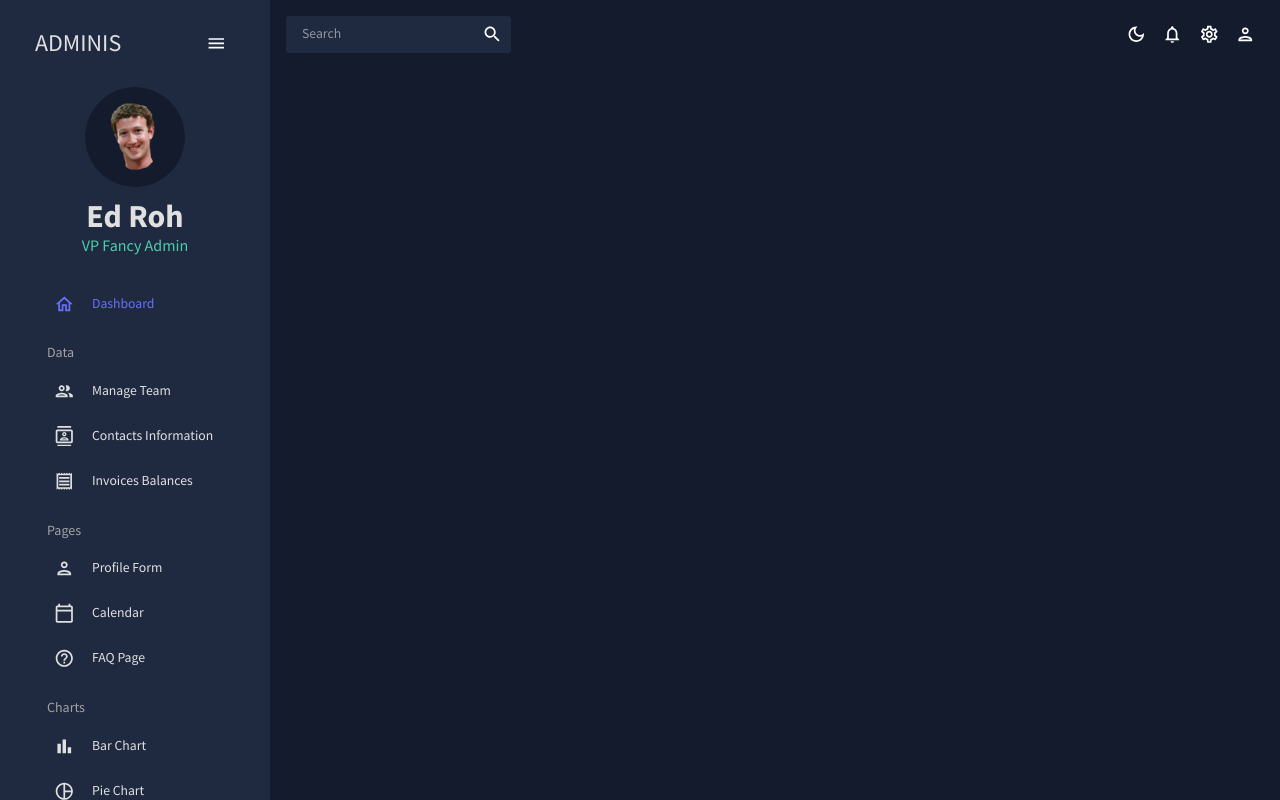
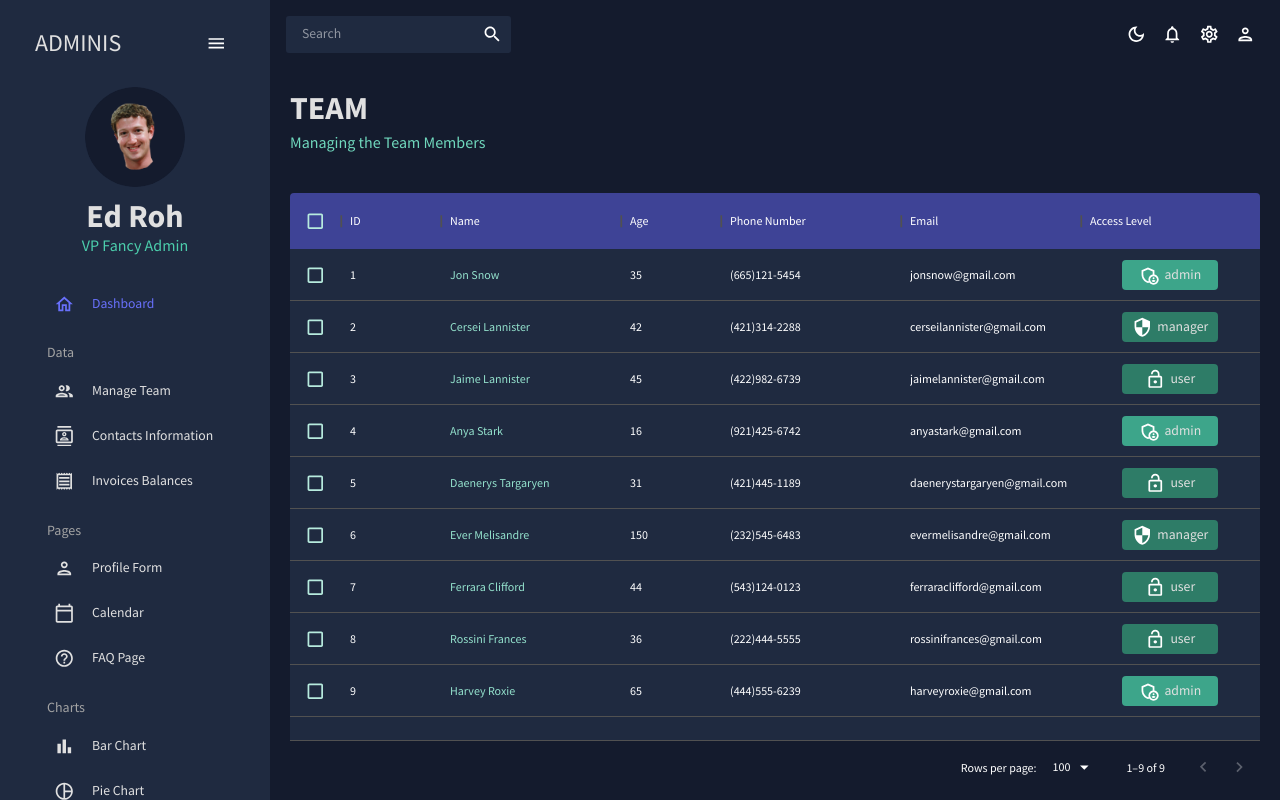
Before and after one commit to khalid7487/study, a React (Create React App) app in the folder React/react-admin-client/: page /team in a window 1280 px wide. Built offline with nearby package versions, Linux system fonts and the light colour scheme.

Commit message:
team manager done with data grid

```diff
--- a/React/react-admin-client/src/App.js
+++ b/React/react-admin-client/src/App.js
@@ -3,7 +3,7 @@
 import TopBar from "./views/global/topbar";
 import Sidebar from "./views/global/sidebar";
 import Dashboard from "./views/dashboard";
-// import Team from "./views/team";
+import Team from "./views/team";
 // import Invoices from "./views/invoices";
 // import Contacts from "./views/contacts";
 // import Bar from "./views/bar";
@@ -13,8 +13,6 @@
 // import FAQ from "./views/faq";
 // import Geography from "./views/geography";
 // import Calender from "./views/calender";
-
-
 
 import { ColorModeContext, useMode } from "./theme";
 import { CssBaseline, ThemeProvider } from "@mui/material";
@@ -33,8 +31,8 @@
             <TopBar setIsSidebar={setIsSidebar} />
             <Routes>
               <Route path="/" element={<Dashboard />} />
-              {/* <Route path="/team" element={<Team />} />
-              <Route path="/contacts" element={<Contacts />} />
+              <Route path="/team" element={<Team />} />
+              {/*<Route path="/contacts" element={<Contacts />} />
               <Route path="/invoices" element={<Invoices />} />
               <Route path="/form" element={<Form />} />
               <Route path="/bar" element={<Bar />} />
--- /dev/null
+++ b/React/react-admin-client/src/component/Header.jsx
@@ -0,0 +1,24 @@
+import { Typography, Box, useTheme } from "@mui/material";
+import { tokens } from "../theme";
+
+const Header = ({ title, subtitle }) => {
+   const theme = useTheme();
+   const colors = tokens(theme.palette.mode)
+   return (
+    <Box mb="30px">
+      <Typography
+        variant="h2"
+        color={colors.grey[100]}
+        fontWeight="bold"
+        sx={{ m: "0 0 5px 0" }}
+      >
+        {title}
+      </Typography>
+      <Typography variant="h5" color={colors.greenAccent[400]}>
+        {subtitle}
+      </Typography>
+    </Box>
+  );
+};
+
+export default Header;
--- a/React/react-admin-client/src/views/dashboard/index.jsx
+++ b/React/react-admin-client/src/views/dashboard/index.jsx
@@ -1,5 +1,14 @@
+import { Box } from "@mui/material";
+import Header from "../../component/Header";
 const Dashboard = () => {
-    return <div>Dashboard</div>;
-  };
+  return (
+    <Box m="20px">
+      {/* Header */}
+      <Box display="flex" justifyContent="space-between" alignItems="center">
+        <Header title="DASHBOARD" subtitle="Welcome to your dashboard" />
+      </Box>
+    </Box>
+  );
+};
 
-  export default Dashboard;
+export default Dashboard;
--- /dev/null
+++ b/React/react-admin-client/src/views/team/index.js
@@ -0,0 +1,105 @@
+import { Box, Typography, useTheme } from "@mui/material";
+import { DataGrid } from "@mui/x-data-grid";
+import { tokens } from "../../theme";
+import { mockDataTeam } from "../../data/mockData";
+import AdminPanelSettingsOutlinedIcon from "@mui/icons-material/AdminPanelSettingsOutlined";
+import LockOpenOutlinedIcon from "@mui/icons-material/LockOpenOutlined";
+import SecurityOutlinedIcon from "@mui/icons-material/SecurityOutlined";
+import Header from "../../component/Header";
+
+const Team = () => {
+  const theme = useTheme();
+  const colors = tokens(theme.palette.mode);
+  const columns = [
+    { field: "id", headerName: "ID" },
+    {
+      field: "name",
+      headerName: "Name",
+      flex: 1,
+      cellClassName: "name-column--cell",
+    },
+    {
+      field: "age",
+      headerName: "Age",
+      type: "number",
+      headerAlign: "left",
+      align: "left",
+    },
+    {
+      field: "phone",
+      headerName: "Phone Number",
+      flex: 1,
+    },
+    {
+      field: "email",
+      headerName: "Email",
+      flex: 1,
+    },
+    {
+      field: "accessLevel",
+      headerName: "Access Level",
+      flex: 1,
+      renderCell: ({ row: { access } }) => {
+        return (
+          <Box
+            width="60%"
+            m="0 auto"
+            p="5px"
+            display="flex"
+            justifyContent="center"
+            backgroundColor={
+              access === "admin"
+                ? colors.greenAccent[600]
+                : access === "manager"
+                ? colors.greenAccent[700]
+                : colors.greenAccent[700]
+            }
+            borderRadius="4px"
+          >
+            {access === "admin" && <AdminPanelSettingsOutlinedIcon />}
+            {access === "manager" && <SecurityOutlinedIcon />}
+            {access === "user" && <LockOpenOutlinedIcon />}
+            <Typography color={colors.grey[100]} sx={{ ml: "5px" }}>
+              {access}
+            </Typography>
+          </Box>
+        );
+      },
+    },
+  ];
+
+  return (
+    <Box m="20px">
+      <Header title="TEAM" subtitle="Managing the Team Members" />
+      <Box
+        m="40px 0 0 0"
+        height="75vh"
+        sx={{
+          "& .MuiDataGrid-root": {
+            border: "none",
+          },
+          "& .MuiDataGrid-cell": {
+            borderBottom: "none",
+          },
+          "& .name-column--cell": {
+            color: colors.greenAccent[300],
+          },
+          "& .MuiDataGrid-columnHeaders": {
+            backgroundColor: colors.blueAccent[700],
+            borderBottom: "none",
+          },
+          "& .MuiDataGrid-virtualScroller": {
+            backgroundColor: colors.primary[400],
+          },
+          "& .MuiCheckbox-root": {
+            color: `${colors.greenAccent[200]} !important`,
+          },
+        }}
+      >
+        <DataGrid checkboxSelection rows={mockDataTeam} columns={columns} />
+      </Box>
+    </Box>
+  );
+};
+
+export default Team;
```
